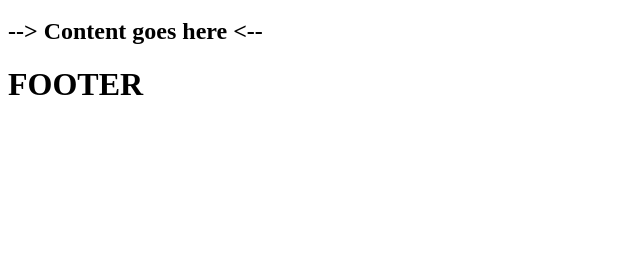
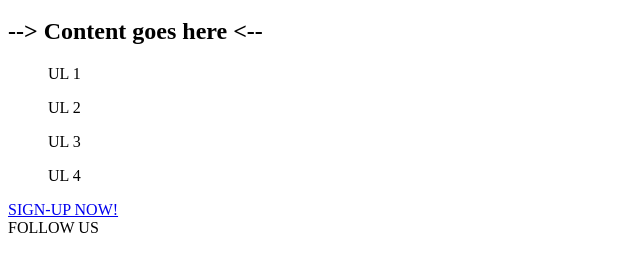
Before and after one commit to GiovanniZumbo/vite-comics, a Vue app: page / in a window 1280 px wide. Shown: the part 492-764 px from the top of the page, without its empty margins (0-640 px from the left). Built offline with nearby package versions, Linux system fonts and the light colour scheme.

Commit message:
added footer content

```diff
--- a/src/components/AppFooter.vue
+++ b/src/components/AppFooter.vue
@@ -9,9 +9,21 @@ export default {
 </script>
 
 <template>
-<main>
-    <h1>FOOTER</h1>
-</main>
+<div>
+    <section id="footer-menu">
+<ul>UL 1</ul>
+<ul> UL 2</ul>
+<ul> UL 3</ul>
+<ul> UL 4</ul>
+    </section>
+    <section id="sign-in-social">
+<a href="#">SIGN-UP NOW!</a>
+<div>
+    <span>FOLLOW US</span>
+    <i></i><i></i><i></i><i></i><i></i>
+</div>
+    </section>
+</div>
 </template>
 
 <style scoped>
```
